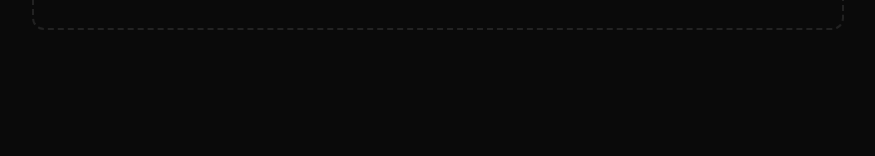
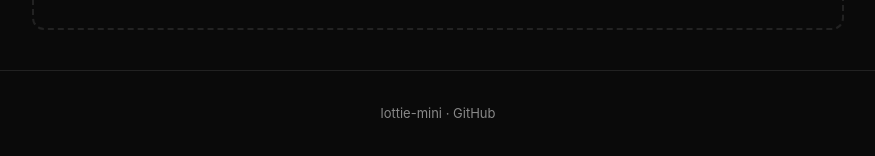
Before and after one commit to Alex92908/lottie-mini, a Next.js app in the folder web/: page / in a window 1280 px wide. Shown: the part 528-684 px from the top of the page, without its empty margins (202-1077 px from the left). Built offline with nearby package versions, Linux system fonts and the light colour scheme.

Commit message:
restore minimal footer: lottie-mini · GitHub

```diff
--- a/web/app/page.tsx
+++ b/web/app/page.tsx
@@ -378,6 +378,14 @@ export default function Home() {
         </div>
       </main>
 
+      <footer>
+        <div className="container">
+          <p style={{ fontSize: 13, color: "var(--muted)" }}>
+            lottie-mini ·{" "}
+            <a href={GITHUB} target="_blank" rel="noopener noreferrer">GitHub</a>
+          </p>
+        </div>
+      </footer>
     </>
   );
 }
```
